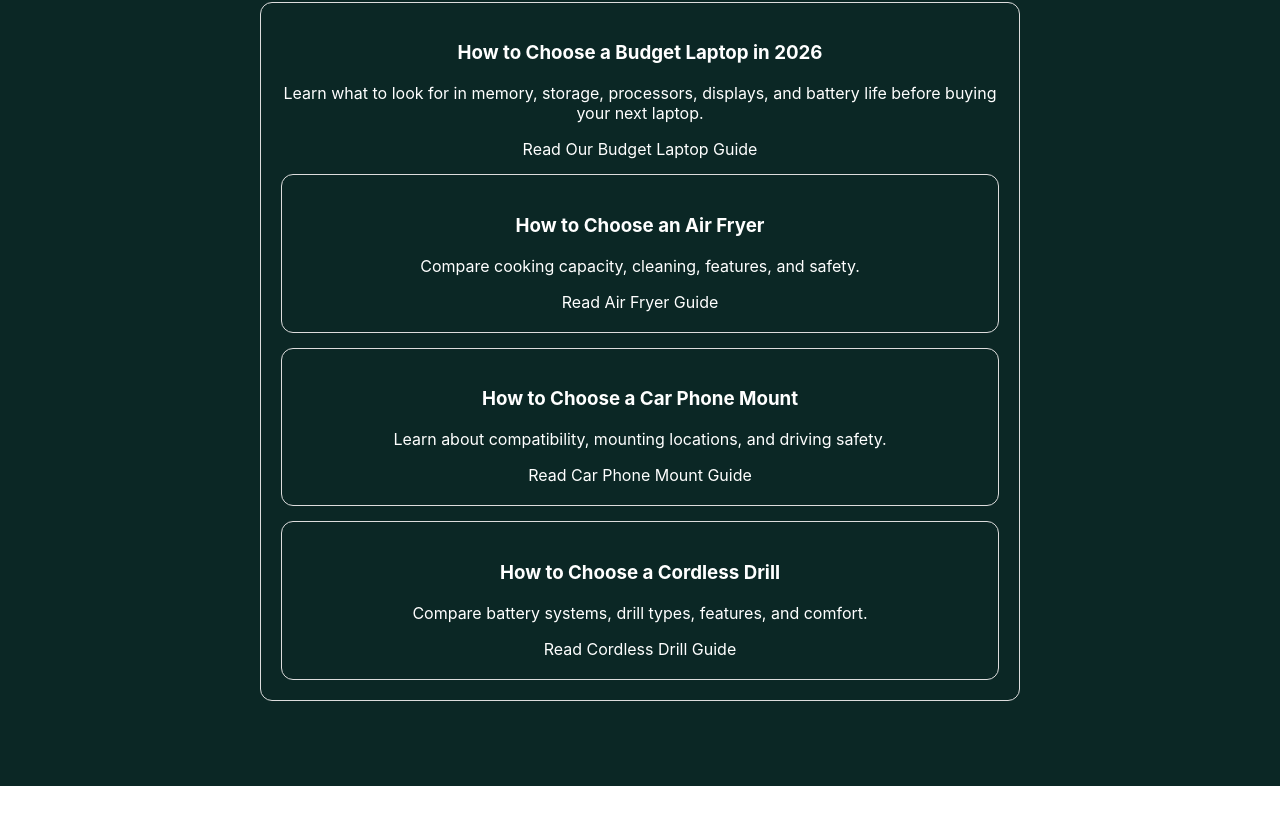
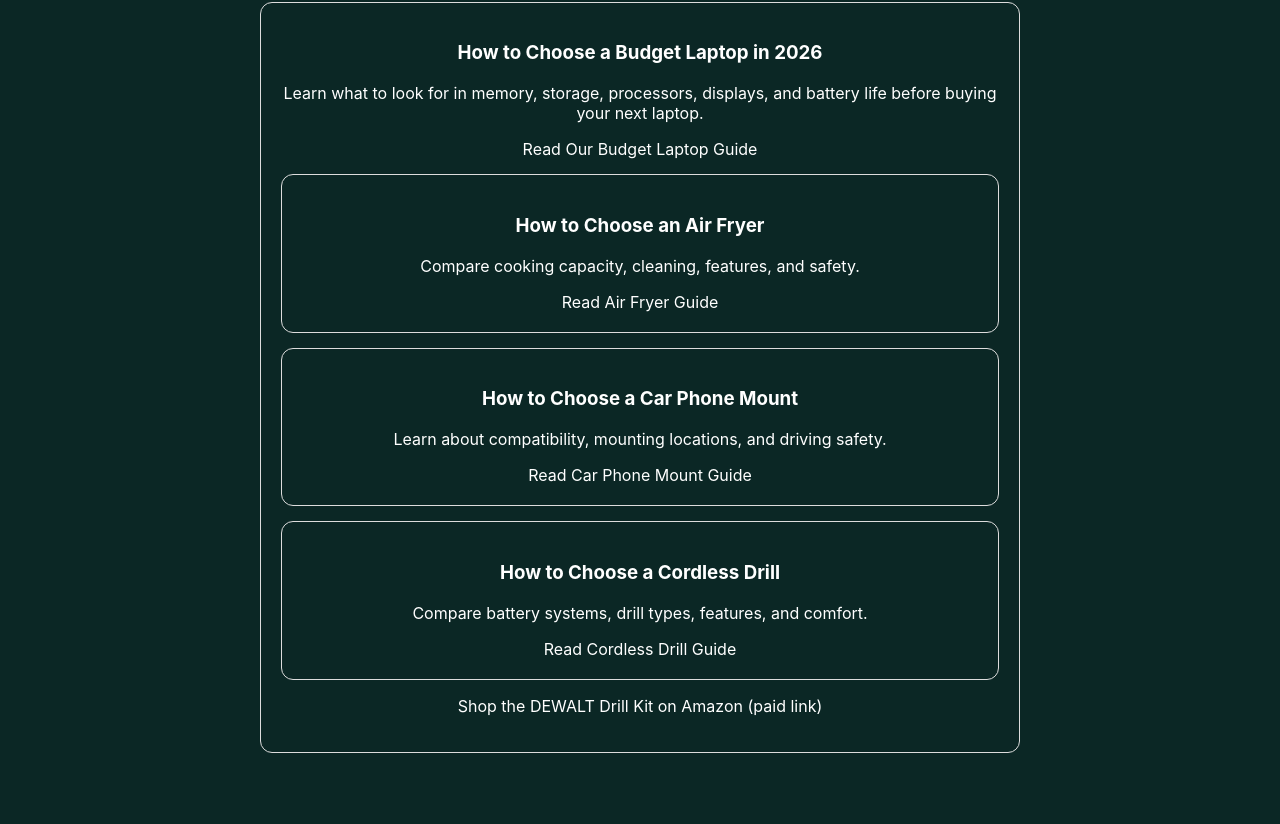
Before and after one commit to venturepilotdeals/venturepilotdeals.github.io, a plain HTML site: page index.html in a window 1280 px wide. Shown: the part 2926-3750 px from the top of the page. Before the commit the page ends 3712 px from the top, so only its background shows below. Drawn offline with Linux system fonts and the light colour scheme; a script that the page names is missing.

Commit message:
Update index.html

```diff
--- a/index.html
+++ b/index.html
@@ -26,6 +26,7 @@
   <p>Compare battery systems, drill types, features, and comfort.</p>
   <a href="cordless-drill-guide.html">Read Cordless Drill Guide</a>
 </article>
+ <p><a href="https://link.amazon/B09eiIofN" target="_blank" rel="sponsored noopener">Shop the DEWALT Drill Kit on Amazon (paid link)</a></p>
   </article>
 </section>
 </footer>
```
